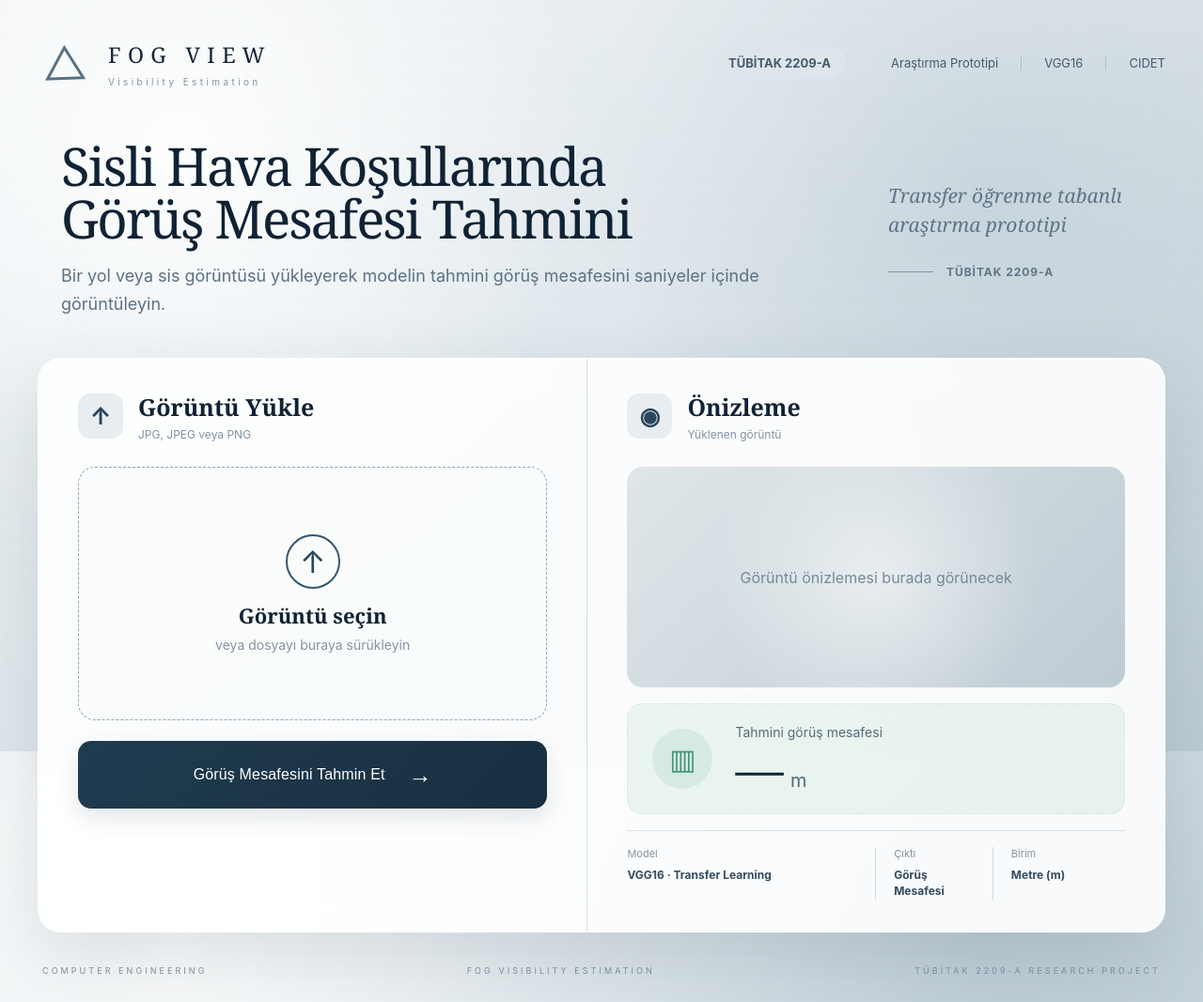
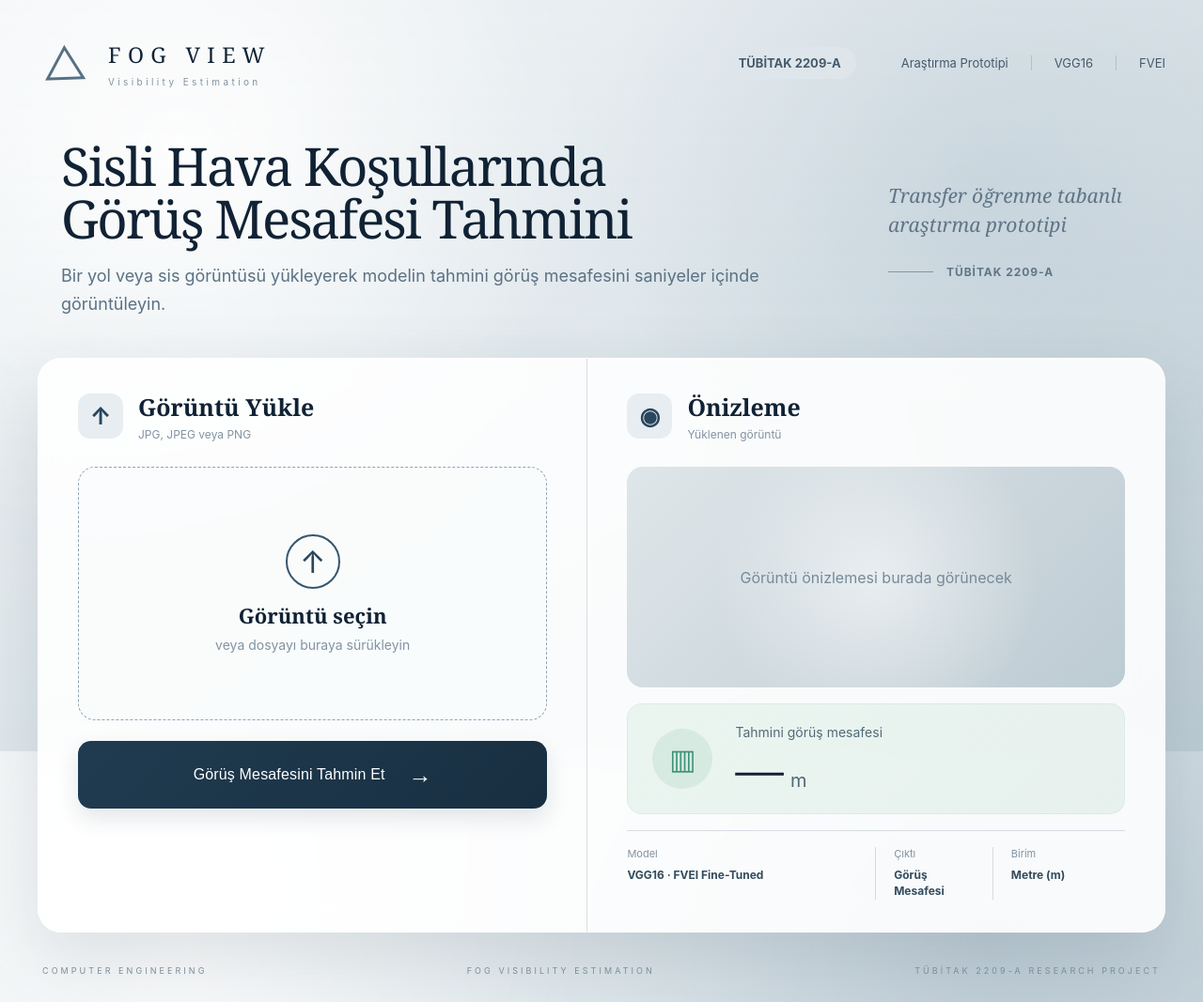
Before and after one commit to ilydozttrk/fog-visibility-estimation, a Flask app: page / in a window 1280 px wide. Shown: the whole page at 94% size. Run offline with Flask 3, Linux system fonts and the light colour scheme; parts of the project's set-up code (start-up, migrations or seed data) failed here and were passed over.

Commit message:
feat: switch Flask inference to final FVEI model

```diff
--- a/src/api/app.py
+++ b/src/api/app.py
@@ -35,7 +35,7 @@ def health():
     return jsonify(
         {
             "status": "ok",
-            "model": "VGG16 CIDET Block5 Huber",
+            "model": "VGG16 FVEI Block5 Fine-Tuned",
             "checkpoint_epoch": predictor.checkpoint_epoch,
             "validation_mae_m": predictor.validation_mae_m,
         }
@@ -84,7 +84,7 @@ def predict():
         {
             "visibility_m": round(prediction.visibility_m, 2),
             "unit": "m",
-            "model": "VGG16 CIDET Block5 Huber",
+            "model": "VGG16 FVEI Block5 Fine-Tuned",
             "checkpoint_epoch": prediction.checkpoint_epoch,
         }
     )
--- a/src/api/inference.py
+++ b/src/api/inference.py
@@ -8,7 +8,7 @@ from PIL import Image
 from torch import nn
 
 from src.training.train_vgg16 import build_vgg16_regression_model
-from src.training.cidet_dataloader import get_cidet_transforms
+from src.training.dataloader import get_transforms
 
 
 PROJECT_ROOT = Path(__file__).resolve().parents[2]
@@ -21,7 +21,7 @@ DEFAULT_CHECKPOINT_PATH = (
     PROJECT_ROOT
     / "results"
     / "checkpoints"
-    / "vgg16_cidet_block5_huber_best.pth"
+    / "vgg16_fvei_block5_best.pth"
 )
 
 
@@ -33,7 +33,7 @@ class VisibilityPrediction:
 
 
 class VisibilityPredictor:
-    """Inference wrapper for the selected CIDET development checkpoint."""
+    """Inference wrapper for the validation-selected FVEI checkpoint."""
 
     def __init__(
         self,
@@ -48,9 +48,9 @@ class VisibilityPredictor:
                 f"Checkpoint not found: {self.checkpoint_path}"
             )
 
-        self.transform = get_cidet_transforms()
+        self.transform = get_transforms()
 
-        self.model: nn.Module = build_vgg16_regression_model()
+        self.model: nn.Module = build_vgg16_regression_model(pretrained=False)
 
         checkpoint = torch.load(
             self.checkpoint_path,
--- a/src/api/templates/index.html
+++ b/src/api/templates/index.html
@@ -29,7 +29,7 @@
                 <span class="project-badge">TÜBİTAK 2209-A</span>
                 <span>Araştırma Prototipi</span>
                 <span>VGG16</span>
-                <span>CIDET</span>
+                <span>FVEI</span>
             </div>
         </header>
 
@@ -167,7 +167,7 @@
 
                     <div>
                         <span>Model</span>
-                        <strong>VGG16 · Transfer Learning</strong>
+                        <strong>VGG16 · FVEI Fine-Tuned</strong>
                     </div>
 
                     <div>
```
